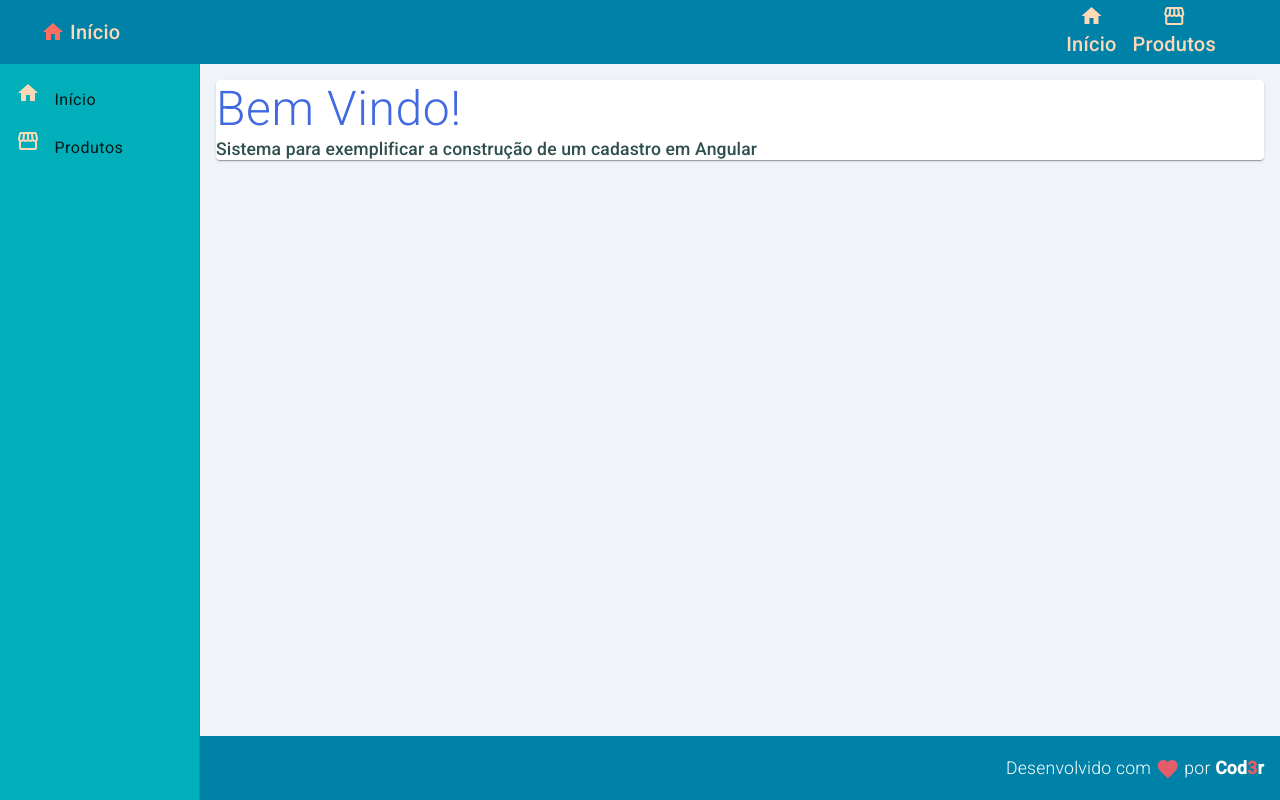
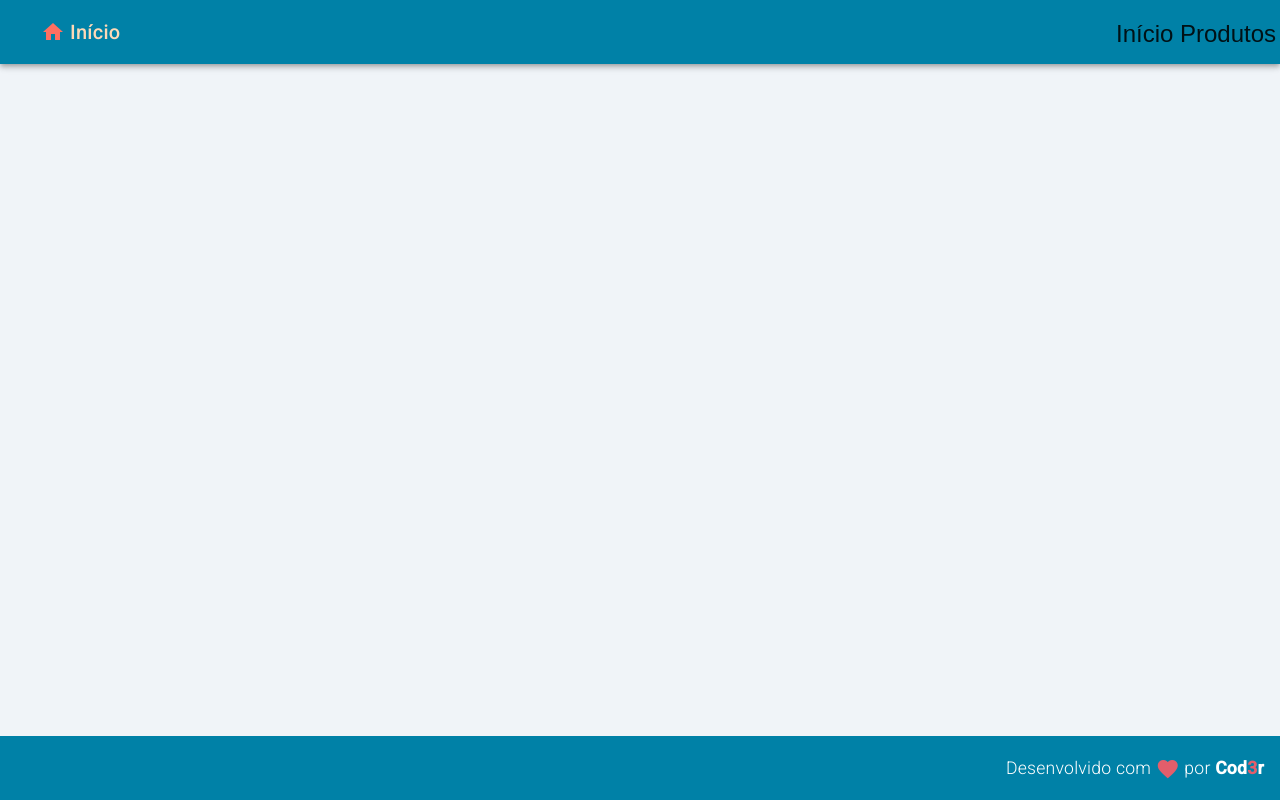
Before and after one commit to van-gomes/angular-project-essential, an Angular app in the folder products-frontend/: page / in a window 1280 px wide. Built offline with nearby package versions, Linux system fonts and the light colour scheme.

Commit message:
Remove use of nav for material menu

```diff
--- a/products-frontend/src/app/app.component.html
+++ b/products-frontend/src/app/app.component.html
@@ -1,3 +1,3 @@
 <app-header></app-header>
-<app-nav></app-nav>
+<!-- <app-nav></app-nav> -->
 <app-footer></app-footer>
--- a/products-frontend/src/app/app.component.ts
+++ b/products-frontend/src/app/app.component.ts
@@ -1,7 +1,7 @@
 import { Component } from '@angular/core';
 import { HeaderComponent } from './components/templats/header/header.component';
 import { FooterComponent } from './components/templats/footer/footer.component';
-import { NavComponent } from './components/templats/nav/nav.component';
+// import { NavComponent } from './components/templats/nav/nav.component';
 import { HomeComponent } from './views/home/home.component';
 
 @Component({
@@ -11,7 +11,7 @@ import { HomeComponent } from './views/home/home.component';
   [
     HeaderComponent,
     FooterComponent,
-    NavComponent,
+    // NavComponent,
     HomeComponent,
   ],
   templateUrl: 'app.component.html'
--- a/products-frontend/src/app/components/templats/header/header.component.html
+++ b/products-frontend/src/app/components/templats/header/header.component.html
@@ -1,29 +1,41 @@
 <mat-toolbar class="header mat-elevation-z4">
-    <span>
-        <!-- <a routerLink="/">
-            <img class="logo" src="logo.png" alt="logo">
-        </a> -->
-    </span>
     <span class="title-group">
         <a routerLink="{{ routeUrl }}">
-            <i class="material-icons">
-                {{ icon }}
-            </i>
+            <i class="material-icons">{{ icon }}</i>
             {{ title }}
         </a>
     </span>
+
     <div class="header_menu">
-        <a routerLink="/">
-            <i class="material-icons">
-                home
-            </i>
-            Início
+        <!-- <a routerLink="/">
+            <i class="material-icons">home</i> Início
         </a>
         <a routerLink="/products">
-            <i class="material-icons">
-                storefront
-            </i>
-            Produtos
-        </a>
+            <i class="material-icons">storefront</i> Produtos
+        </a> -->
+
+        <!-- Botão de menu com acionador -->
+        <button mat-icon-button [matMenuTriggerFor]="menu" aria-label="Example icon-button">
+            <!-- <mat-icon>more_vert</mat-icon> -->
+            Início
+        </button>
+
+        <button mat-icon-button (click)="toggleComponent()" aria-label="Example icon-button">
+            <!-- <mat-icon>more_vert</mat-icon> -->
+             Produtos
+        </button>
     </div>
 </mat-toolbar>
+
+<!-- Definição do mat-menu com identificador #menu -->
+<mat-menu #menu="matMenu">
+    <button mat-menu-item>Opção 1</button>
+    <button mat-menu-item>Opção 2</button>
+</mat-menu>
+
+<!-- <mat-menu #menu2="matMenu">
+    <button mat-menu-item>Opção 1</button>
+    <button mat-menu-item>Opção 2</button>
+</mat-menu>  -->
+
+<app-product-read *ngIf="showComponent"></app-product-read>
--- a/products-frontend/src/app/components/templats/header/header.component.ts
+++ b/products-frontend/src/app/components/templats/header/header.component.ts
@@ -1,24 +1,38 @@
 import { Component } from '@angular/core';
-import { RouterModule } from '@angular/router';
+import { CommonModule } from '@angular/common';
 import { MatToolbarModule } from '@angular/material/toolbar';
 import { HeaderService } from './header.service';
-// import { RouterOutlet, RouterModule } from '@angular/router';
+import { ProductReadComponent } from '../../product/product-read/product-read.component';
+import {MatMenuModule} from '@angular/material/menu';
+import {MatButtonModule} from '@angular/material/button';
+import { MatIconModule } from '@angular/material/icon';
+import { RouterModule } from '@angular/router';
 
 @Component({
   selector: 'app-header',
   standalone: true,
   imports: [
+    ProductReadComponent,
+    CommonModule,
     MatToolbarModule,
+    MatButtonModule,
+    MatMenuModule,
+    MatIconModule,
     RouterModule
   ],
   templateUrl: './header.component.html',
   styleUrls: ['./header.component.css']
 })
 export class HeaderComponent {
+  showComponent = false;
 
   constructor(private headerService: HeaderService) { }
 
   ngOnInit(): void {
+  }
+
+  toggleComponent(): void {
+    this.showComponent = !this.showComponent;
   }
 
   get title(): string {
--- a/products-frontend/src/app/components/templats/nav/nav.component.html
+++ b/products-frontend/src/app/components/templats/nav/nav.component.html
@@ -3,10 +3,12 @@
         fixedInViewport="true" fixedTopGap="64">
         <mat-nav-list class="nav-list">
             <a mat-list-item routerLink="/">
-                <i class="material-icons">
-                    home
-                </i>
+                <button mat-button [matMenuTriggerFor]="menu">
+                    <i class="material-icons">
+                        home
+                    </i>
                 Início
+                </button>
             </a>
             <a mat-list-item routerLink="/products">
                 <i class="material-icons">
```
